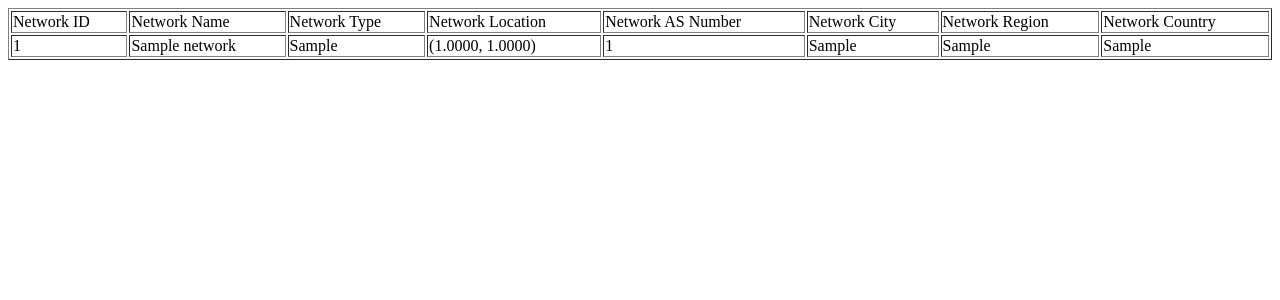
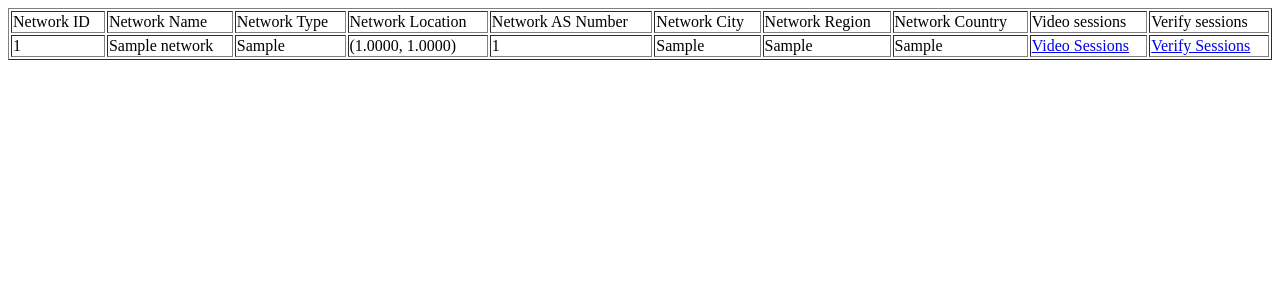
Before and after one commit to ephemeral2eternity/locator-manager, a Django app: page /verify/show_video_networks in a window 1280 px wide. Shown: the top 300 px of the page. Run offline with Django 3.2, Linux system fonts and the light colour scheme; tables that the repository leaves empty hold one stand-in row (values such as "Sample post").

Commit message:
Add verify sessions and video sessions on each network

```diff
--- a/verifyAgents/templates/verifyAgents/networks.html
+++ b/verifyAgents/templates/verifyAgents/networks.html
@@ -9,6 +9,8 @@
             <td>Network City</td>
             <td>Network Region</td>
             <td>Network Country</td>
+            <td>Video sessions</td>
+            <td>Verify sessions</td>
         </tr>
         {% for network in networks %}
             <tr>
@@ -20,6 +22,8 @@
                 <td> {{ network.city }} </td>
                 <td> {{ network.region }} </td>
                 <td> {{ network.country }} </td>
+                <td><a href="/verify/get_video_session_per_network?id={{ network.id }}">Video Sessions</a></td>
+                <td><a href="/verify/get_verify_session_per_network?id={{ network.id }}">Verify Sessions</a></td>
             </tr>
         {% endfor %}
     </table>
--- a/verifyAgents/templates/verifyAgents/session.html
+++ b/verifyAgents/templates/verifyAgents/session.html
@@ -1,3 +1,8 @@
+{% if network_id %}
+    {% if sessionType %}
+        <h1>Show {{ sessionType }} sessions for network {{ network_id }} </h1>
+    {% endif %}
+{% endif %}
 {% if session %}
 <ul>
     <li>Session: {{ session.src_ip }} <---> {{ session.dst_ip }}</li>
--- a/verifyAgents/urls.py
+++ b/verifyAgents/urls.py
@@ -2,23 +2,25 @@ from django.conf.urls import url
 from . import views
 
 urlpatterns = [
-	url(r'^add_video_session$', views.addVideoSession, name='add_video_session'),
-	url(r'^add_verify_session$', views.addAgentPath, name='add_verify_session'),
-	url(r'^show_video_sessions$', views.showVideoSessions, name='show_video_sessions'),
-	url(r'^show_verify_sessions$', views.showVerifySessions, name='show_verify_sessions'),
-	url(r'^init_networks_for_verify_sessions$', views.initNetworksForVerifySessions, name='init_networks_for_verify_sessions$'),
-	url(r'^shorten_networks_for_verify_sessions$', views.shortenNetworksForVerifySessions, name='shorten_networks_for_verify_sessions'),
-	url(r'^show_networks_for_verify_sessions$', views.showNetworksForVerifySessions, name='show_networks_for_verify_sessions$'),
-	url(r'^init_verify_sessions_for_networks$', views.initVerifySessionsForNetwork, name='init_verify_sessions_for_networks$'),
-	url(r'^show_verify_sessions_for_networks$', views.showVerifySessionsForNetworks, name='show_verify_sessions_for_networks$'),
-	url(r'^show_video_networks$', views.showVideoNetworks, name='show_video_networks$'),
-	url(r'^show_verify_networks$', views.showVerifyNetworks, name='show_verify_networks$'),
-	url(r'^get_node', views.getNode, name='get_node'),
-	url(r'^get_network', views.getNetwork, name='get_network'),
-	url(r'^get_route', views.getRoute, name='get_route'),
-	url(r'^get_subnetworks', views.getSubnetwork, name='get_subnetworks'),
-	url(r'^get_session', views.getSession, name='get_session'),
-	url(r'^get_verify_session_by_src', views.getVerifySessionBySrc, name='get_verify_session_by_src'),
-	url(r'^get_peers', views.getPeerAgents, name='get_peers'),
-	url(r'^flush', views.flush, name='flush'),
+    url(r'^add_video_session$', views.addVideoSession, name='add_video_session'),
+    url(r'^add_verify_session$', views.addAgentPath, name='add_verify_session'),
+    url(r'^show_video_sessions$', views.showVideoSessions, name='show_video_sessions'),
+    url(r'^show_verify_sessions$', views.showVerifySessions, name='show_verify_sessions'),
+    url(r'^init_networks_for_verify_sessions$', views.initNetworksForVerifySessions, name='init_networks_for_verify_sessions$'),
+    url(r'^shorten_networks_for_verify_sessions$', views.shortenNetworksForVerifySessions, name='shorten_networks_for_verify_sessions'),
+    url(r'^show_networks_for_verify_sessions$', views.showNetworksForVerifySessions, name='show_networks_for_verify_sessions$'),
+    url(r'^init_verify_sessions_for_networks$', views.initVerifySessionsForNetwork, name='init_verify_sessions_for_networks$'),
+    url(r'^show_verify_sessions_for_networks$', views.showVerifySessionsForNetworks, name='show_verify_sessions_for_networks$'),
+    url(r'^show_video_networks$', views.showVideoNetworks, name='show_video_networks'),
+    url(r'^get_video_session_per_network', views.getVideoSessionsPerNetwork, name='get_video_session_per_network'),
+    url(r'^get_verify_session_per_network', views.getVerifySessionsPerNetwork, name='get_verify_session_per_network'),
+    url(r'^show_verify_networks$', views.showVerifyNetworks, name='show_verify_networks'),
+    url(r'^get_node', views.getNode, name='get_node'),
+    url(r'^get_network', views.getNetwork, name='get_network'),
+    url(r'^get_route', views.getRoute, name='get_route'),
+    url(r'^get_subnetworks', views.getSubnetwork, name='get_subnetworks'),
+    url(r'^get_session', views.getSession, name='get_session'),
+    url(r'^get_verify_session_by_src', views.getVerifySessionBySrc, name='get_verify_session_by_src'),
+    url(r'^get_peers', views.getPeerAgents, name='get_peers'),
+    url(r'^flush', views.flush, name='flush'),
 ]
--- a/verifyAgents/views.py
+++ b/verifyAgents/views.py
@@ -131,6 +131,36 @@ def showVideoNetworks(request):
     tempate = loader.get_template('verifyAgents/networks.html')
     return HttpResponse(tempate.render({'networks':networks}, request))
 
+def getVideoSessionsPerNetwork(request):
+    url = request.get_full_path()
+    if '?' in url:
+        params = url.split('?')[1]
+        request_dict = urllib.parse.parse_qs(params)
+        if ('id' in request_dict.keys()):
+            network_id = request_dict['id'][0]
+            video_sessions = Session.objects.filter(route_networks__id=network_id, isVideoSession=True)
+            template = loader.get_template('verifyAgents/sessions.html')
+            return HttpResponse(template.render({'network_id': network_id, 'sessions': video_sessions, 'sessionType': "video"}, request))
+        else:
+            return HttpResponse("Please give the network id !")
+    else:
+        return HttpResponse("Please use the request : http://manage.cmu-agens.com/verify/get_video_session_per_network?id=network_id")
+
+def getVerifySessionsPerNetwork(request):
+    url = request.get_full_path()
+    if '?' in url:
+        params = url.split('?')[1]
+        request_dict = urllib.parse.parse_qs(params)
+        if ('id' in request_dict.keys()):
+            network_id = request_dict['id'][0]
+            verify_sessions = VerifySession.objects.filter(networks_id=network_id)
+            template = loader.get_template('verifyAgents/sessions.html')
+            return HttpResponse(template.render({'network_id': network_id, 'sessions': verify_sessions, 'sessionType': "verify"}, request))
+        else:
+            return HttpResponse("Please give the network id !")
+    else:
+        return HttpResponse("Please use the request : http://manage.cmu-agens.com/verify/get_verify_session_per_network?id=network_id")
+
 def showVerifyNetworks(request):
     networks = Network.objects.filter(isVideoPath=False)
     tempate = loader.get_template('verifyAgents/networks.html')
```
